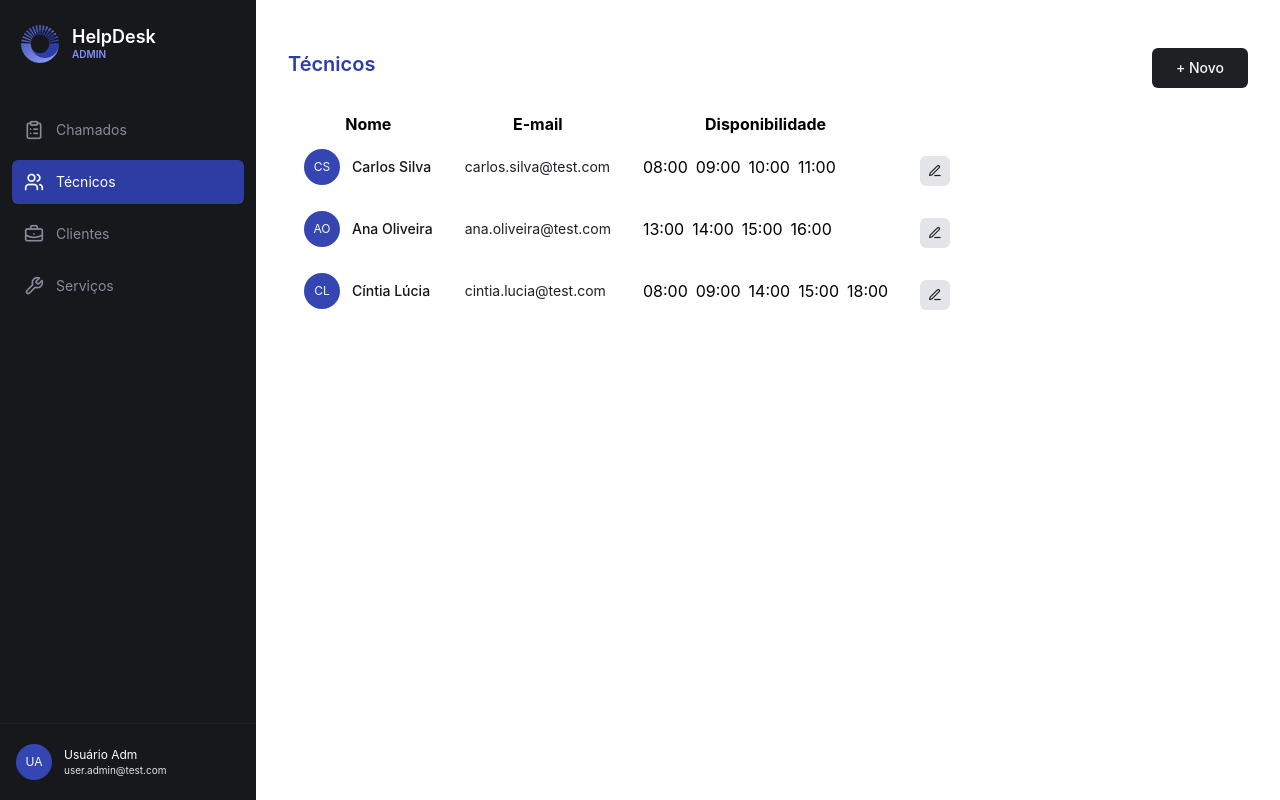
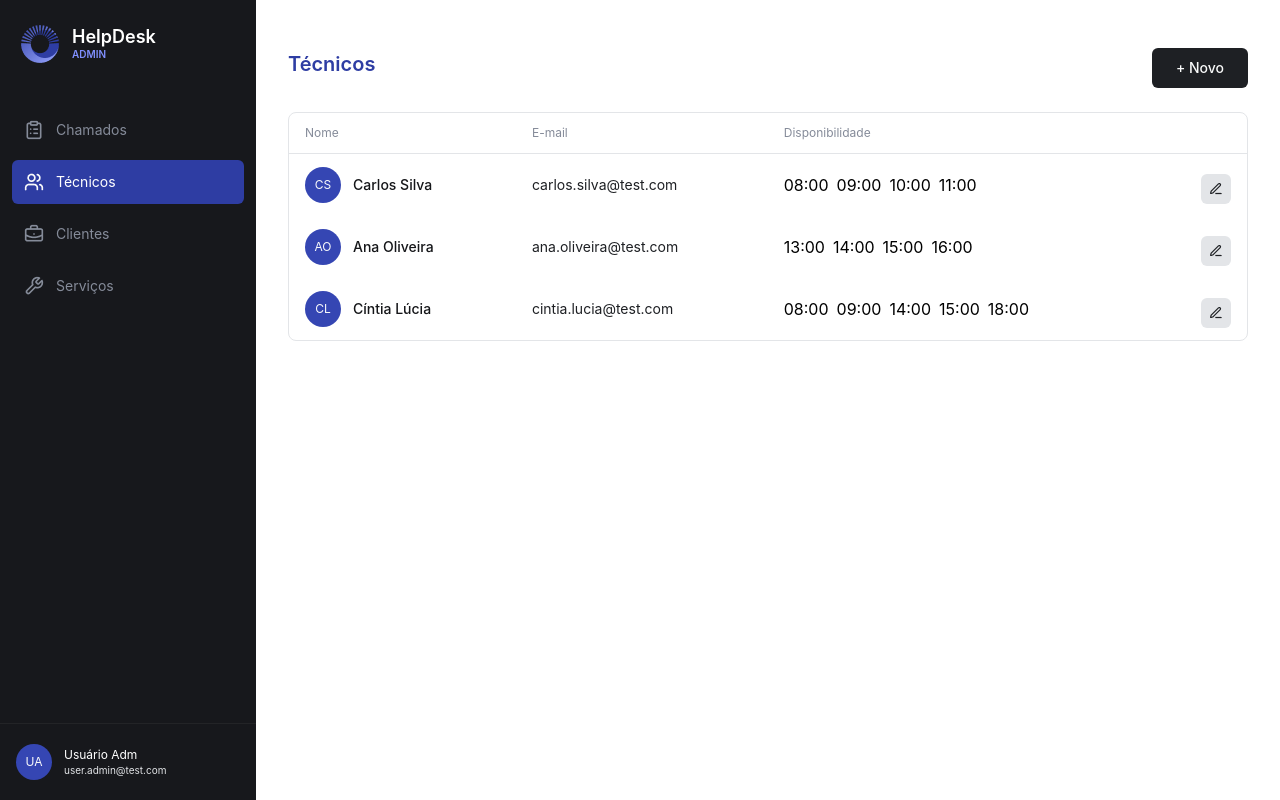
Before and after one commit to philipipastor/HelpDesk, a React (Vite) app: page /tecnicos in a window 1280 px wide. Built offline with nearby package versions, Linux system fonts and the light colour scheme.

Commit message:
styles: ajusta estilos da tabela de técnicos

```diff
--- a/src/pages/Admin/components/Technicians/TechnicianTable.tsx
+++ b/src/pages/Admin/components/Technicians/TechnicianTable.tsx
@@ -24,13 +24,14 @@ const technicians = [
 
 export function TechnicianTable() {
     return (
-        <Table>
+        <div className="overflow-hidden rounded-lg border border-gray-500">
+            <Table className="w-full border-collapse">
                 <thead>
-                <tr>
-                    <th>Nome</th>
-                    <th>E-mail</th>
-                    <th>Disponibilidade</th>
-                    <th></th>
+                    <tr className="border-b border-gray-500 text-left">
+                        <th className="px-4 py-3 text-xs font-normal text-gray-400">Nome</th>
+                        <th className="px-4 py-3 text-xs font-normal text-gray-400">E-mail</th>
+                        <th className="px-4 py-3 text-xs font-normal text-gray-400">Disponibilidade</th>
+                        <th className="px-4 py-3 text-xs font-normal text-gray-400"></th>
                     </tr>
                 </thead>
 
@@ -43,5 +44,6 @@ export function TechnicianTable() {
                     ))}
                 </tbody>
             </Table>
+        </div>
     )
 }
```
Lines whose indentation alone changed are shown as unchanged.
